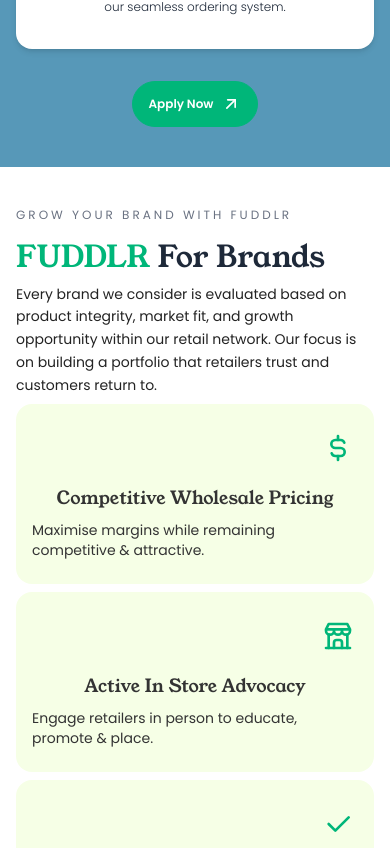
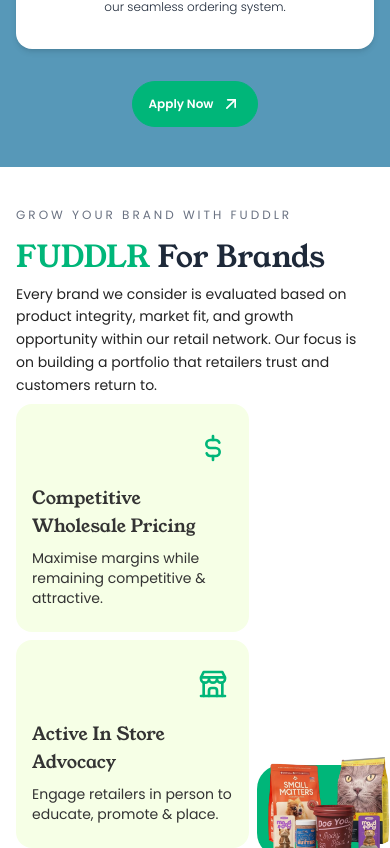
Before and after one commit to DigitronCX/FUDDLR-Frontend, a Next.js app: page / in a window 390 px wide. Shown: the part 3610-4458 px from the top of the page. Built offline with nearby package versions, Linux system fonts and the light colour scheme; a web font is replaced by a local one.

Commit message:
style: update grid and flex layout responsiveness for SectionSteps and SectionBrands components

```diff
--- a/app/Main/SectionBrands.tsx
+++ b/app/Main/SectionBrands.tsx
@@ -37,9 +37,10 @@
                         Every brand we consider is evaluated based on product integrity, market fit, and growth opportunity within our retail network. Our focus is on building a portfolio that retailers trust and customers return to.
                     </p>
 
-                    <section className="grid lg:grid-cols-[2fr_1.1fr] items-center gap-2 w-full h-fit">
+                    {/* <section className="grid bg-black lg:grid-cols-[2fr_1.1fr] items-start gap-2 w-full"> */}
+                    <section className="flex justify-center items-center gap-2 w-full">
                         {/* LEFT CONTENT */}
-                        <div className="flex flex-col justify-between ">
+                        <div className="flex-2 flex flex-col justify-between ">
                             {/* CARDS */}
                             <div className="grid sm:grid-cols-3 gap-2 mb-4 w-full h-full ">
                                 {
@@ -70,7 +71,7 @@
                         </div>
 
                         {/* RIGHT IMAGE */}
-                        <div className="mt-8 bg-white md:mt-0 relative flex justify-center lg:justify-end flex-2 h-[80%]">
+                        <div className="md:mt-0 relative flex justify-center lg:justify-end flex-1 h-[80%]">
                             {/* <div className="mt-8 md:mt-0 relative bg-black h-full"> */}
                             <div className="bg-brand w-full md:w-[80%] md:ml-15 h-[90%] rounded-3xl absolute inset-0 z-0 mt-2 " />
                             <div className="z-10 rounded-3xl relative top-0 w-full -mr-6">
--- a/app/Main/SectionSteps.tsx
+++ b/app/Main/SectionSteps.tsx
@@ -45,7 +45,7 @@
                 </h2>
             </div>
 
-            <div className="max-w-7xl mx-auto grid lg:grid-cols-2 gap-10 items-center">
+            <div className="mx-auto grid lg:grid-cols-2 gap-10 items-center">
                 {/* LEFT SIDE */}
                 <div className="flex flex-col items-center justify-center order-2 lg:order-1">
                     <div className="grid grid-cols-1 sm:grid-cols-2 gap-4 w-full">
```
